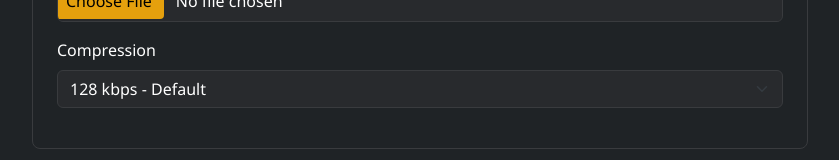
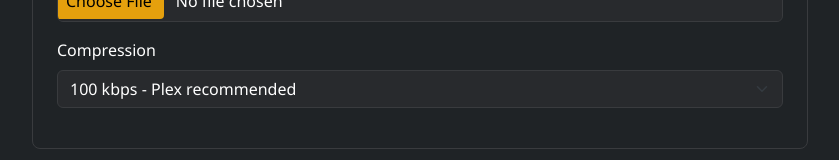
Before and after one commit to Soitora/Plex-Theme-Compressor, a website: page public/index.html in a window 1280 px wide. Shown: the part 231-391 px from the top of the page, without its empty margins (220-1059 px from the left). Drawn offline with nearby package versions, Linux system fonts and the light colour scheme; no server answers.

Commit message:
Try a Plex mode

```diff
--- a/public/index.html
+++ b/public/index.html
@@ -27,7 +27,8 @@
       <select class="form-select" name="quality" id="quality">
         <option value="64k">64 kbps - Best compression</option>
         <option value="96k">96 kbps - Good compression</option>
-        <option value="128k" selected>128 kbps - Default</option>
+        <option value="100k" selected>100 kbps - Plex recommended</option>
+        <option value="128k">128 kbps - Default</option>
         <option value="192k">192 kbps - Good quality</option>
         <option value="256k">256 kbps - Best quality</option>
       </select>
```
